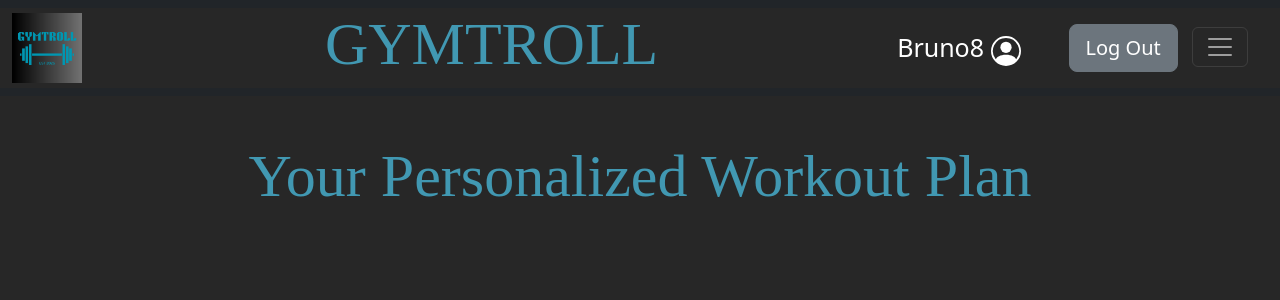
After one commit to sethnkwo8/GymTroll, a Flask app: page /final_plan in a window 1280 px wide. The commit adds this page. Shown: the top 300 px of the page. Run offline with Flask 3, Linux system fonts and the light colour scheme; a user stored in the database is signed in.

Commit message:
Added page for personalised plan and created database with workout plans depending on criteria

```diff
--- a/app.py
+++ b/app.py
@@ -148,22 +148,33 @@ def logout():
 @app.route("/plan", methods=["GET", "POST"])
 @login_required
 def plan():
+    print("Session Data:", session)  # Add this at the start of the route
+    print("Username:", session.get("username"))
+
     if request.method == "POST":
+        print("Form Data:", request.form)
+        print("Session Data:", session)
         # Step 1: Goal Selection
         if "card-input" in request.form:
             goal = request.form.get("card-input")
+            print("Goal Submitted:", goal)  # Debugging log
             if not goal:
                 return render_template("error.html", code=400, message="Please select a goal.")
-            session["goal"] = goal  # Save goal to session
-            return redirect("/plan")  # Redirect to the next step
+            session["goal"] = goal
+            print("Goal set in session:", session["goal"])  # Debugging log
+            print("Redirecting to next step with session data:", session)
+            return redirect("/plan")
 
         # Step 2: Split Selection
         if "split" in request.form:
             split = request.form.get("split")
+            print("Split Submitted:", split)  # Debugging log
             if not split:
                 return render_template("error.html", code=400, message="Please select a workout split.")
-            session["split"] = split  # Save split to session
-            return redirect("/plan")  # Redirect to the next step
+            session["split"] = split
+            print("Split set in session:", session["split"])  # Debugging log
+            print("Redirecting to next step with session data:", session)
+            return redirect("/plan")
 
         # Step 3: Current Weight
         if "current-weight" in request.form:
@@ -171,6 +182,8 @@ def plan():
             if not current_weight or not current_weight.isdigit() or int(current_weight) < 30 or int(current_weight) > 250:
                 return render_template("error.html", code=400, message="Please enter a valid current weight (30-250 kg).")
             session["current_weight"] = current_weight  # Save current weight to session
+            print("Current Weight set:", session["current_weight"])  # Debugging log
+            print("Redirecting to next step with session data:", session)
             return redirect("/plan")  # Redirect to the next step
 
         # Step 4: Desired Weight
@@ -179,14 +192,19 @@ def plan():
             if not desired_weight or not desired_weight.isdigit() or int(desired_weight) < 30 or int(desired_weight) > 250:
                 return render_template("error.html", code=400, message="Please enter a valid desired weight (30-250 kg).")
             session["desired_weight"] = desired_weight  # Save desired weight to session
+            print("Desired Weight set:", session["desired_weight"])  # Debugging log
+            print("Redirecting to next step with session data:", session)
             return redirect("/plan")  # Redirect to the next step
 
         # Step 5: Workout Preference
         if "card-input-workout" in request.form:
             workout = request.form.get("card-input-workout")
+            print("Workout Submitted:", workout)  # Debugging log
             if not workout:
                 return render_template("error.html", code=400, message="Please select where you prefer to work out.")
             session["workout"] = workout  # Save workout preference to session
+            print("Workout set in session:", session["workout"])  # Debugging log
+            print("Session Data after setting workout:", session)
 
             # Save all data to the database
             connection = get_db_connection()
@@ -198,7 +216,7 @@ def plan():
             connection.commit()
             connection.close()
 
-            return render_template("success.html", goal=session["goal"], split=session["split"], current_weight=session["current_weight"], desired_weight=session["desired_weight"], workout=session["workout"])
+            return redirect('/final_plan')
 
     # Render the appropriate step based on session data
     if "goal" not in session:
@@ -212,6 +230,15 @@ def plan():
     elif "workout" not in session:
         return render_template("plan.html", step="workout")
 
+    print("Session Data:", session)
+
+    print("Username:", session.get("username"))
+    print("Goal:", session.get("goal"))
+    print("Split:", session.get("split"))
+    print("Current Weight:", session.get("current_weight"))
+    print("Desired Weight:", session.get("desired_weight"))
+    print("Workout:", session.get("workout"))
+
 @app.route("/about")
 def about():
     return render_template("about.html")
@@ -219,3 +246,8 @@ def about():
 @app.route("/contact")
 def contact():
     return render_template("contact.html")
+
+@app.route("/final_plan")
+@login_required
+def final_plan():
+    return render_template("final_plan.html")
--- a/static/style.css
+++ b/static/style.css
@@ -187,7 +187,6 @@ input[type="radio"]:checked + .custom-card-workout {
     z-index: 9999; /* Ensure it appears above all other elements */
 }
 
-
 .main-content {
     padding-top: 140px; /* Adjust this value based on your navbar height */
 }
@@ -234,3 +233,59 @@ progress::-moz-progress-bar {
         transform: translateY(0); /* Move to original position */
     }
 }
+
+/* Center the loader */
+#loader {
+  position: absolute;
+  left: 50%;
+  top: 50%;
+  z-index: 1;
+  width: 120px;
+  height: 120px;
+  margin: -76px 0 0 -76px;
+  border: 16px solid #f3f3f3;
+  border-radius: 50%;
+  border-top: 16px solid #3498db;
+  -webkit-animation: spin 2s linear infinite;
+  animation: spin 2s linear infinite;
+}
+
+/* Loader */
+@-webkit-keyframes spin {
+  0% { -webkit-transform: rotate(0deg); }
+  100% { -webkit-transform: rotate(360deg); }
+}
+
+/* Loader */
+@keyframes spin {
+  0% { transform: rotate(0deg); }
+  100% { transform: rotate(360deg); }
+}
+
+/* Loader */
+/* Add animation to "page content" */
+.animate-bottom {
+  position: relative;
+  -webkit-animation-name: animatebottom;
+  -webkit-animation-duration: 1s;
+  animation-name: animatebottom;
+  animation-duration: 1s
+}
+
+/* Loader */
+@-webkit-keyframes animatebottom {
+  from { bottom:-100px; opacity:0 }
+  to { bottom:0px; opacity:1 }
+}
+
+/* Loader */
+@keyframes animatebottom {
+  from{ bottom:-100px; opacity:0 }
+  to{ bottom:0; opacity:1 }
+}
+
+/* Loader */
+#myDiv {
+  display: none;
+  text-align: center;
+}
--- /dev/null
+++ b/templates/final_plan.html
@@ -0,0 +1,9 @@
+{% extends "layout.html" %}
+
+{% block title %}
+GymTroll: Creating Plan
+{% endblock %}
+
+{% block main %}
+<h1> Your Personalized Workout Plan</h1>
+{% endblock %}
```
Also changed, not shown: static/script.js (+39 -9 lines), templates/plan.html (+15 -2 lines), gymtroll.db, workout_plans_with_rest.db (added), 1 other file.
